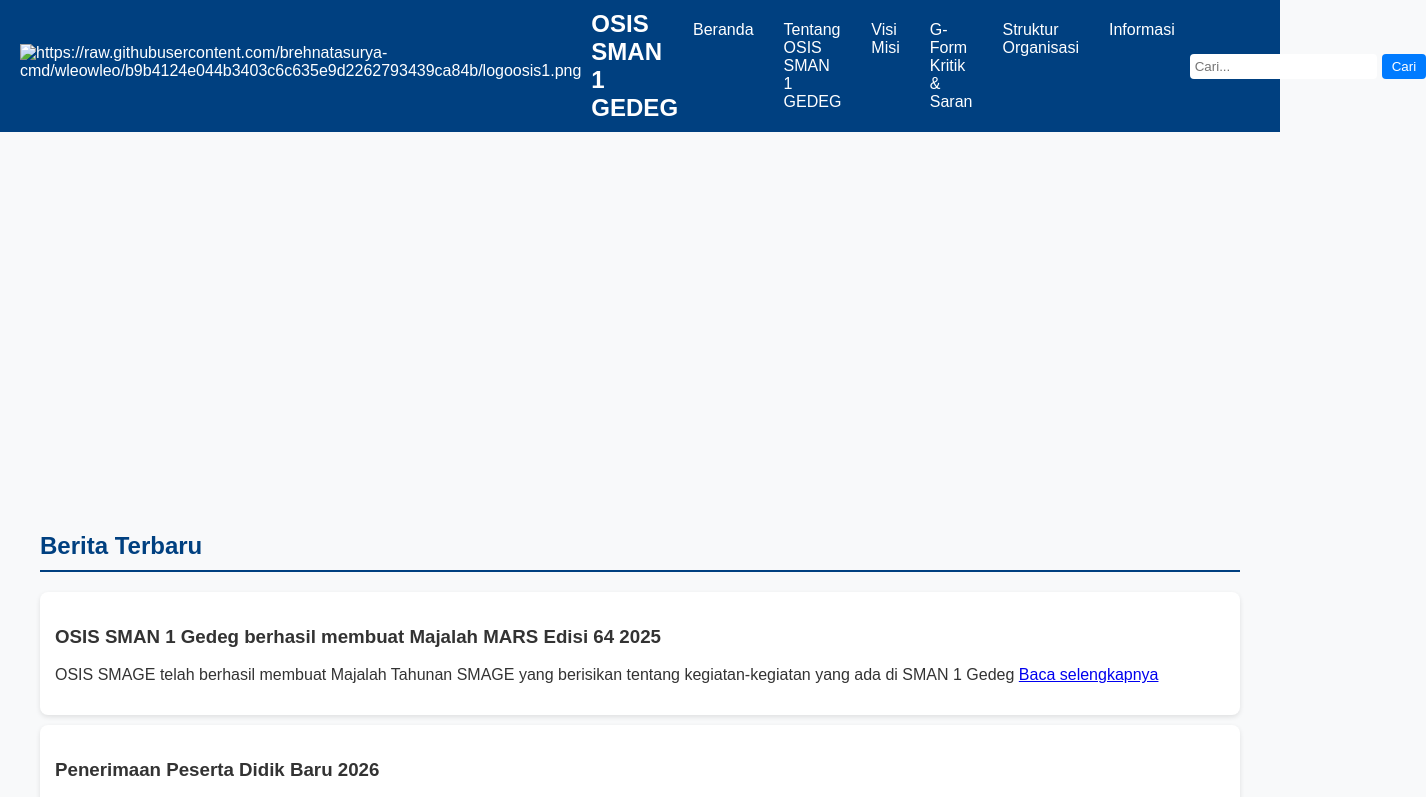
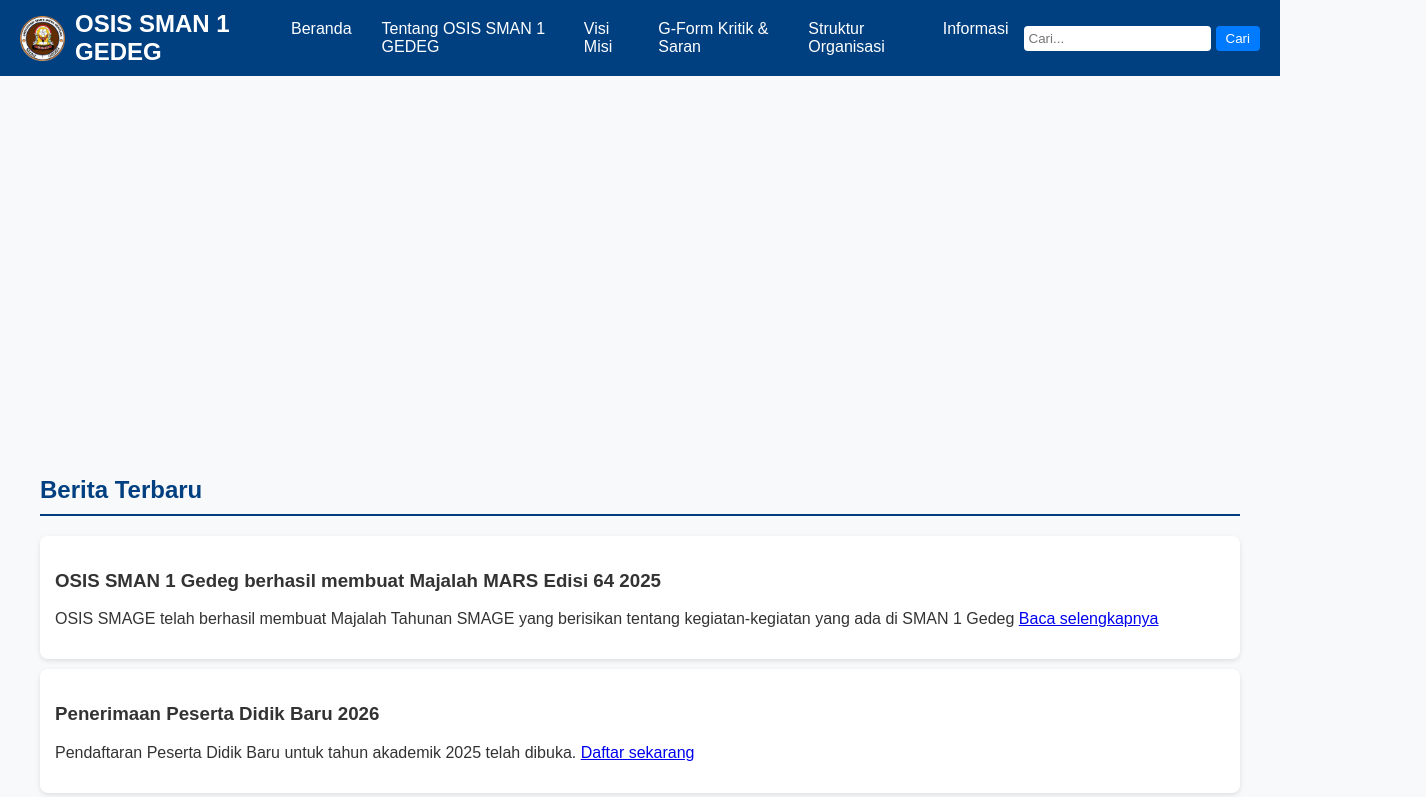
Before and after one commit to brehnatasurya-cmd/wleowleo, a plain HTML site: page index.html in a window 1280 px wide. Shown: the top 797 px of the page, 1426 px wide, since content can reach past the window. Drawn offline with Linux system fonts and the light colour scheme.

Commit message:
Fix HTML encoding issues in index.html

```diff
--- a/index.html
+++ b/index.html
@@ -166,7 +166,7 @@
     <!-- ------------ HEADER ------------ -->
     <header>
         <div class="logo">
-            <img src="osis.png" alt="https://raw.githubusercontent.com/brehnatasurya-cmd/wleowleo/b9b4124e044b3403c6c635e9d2262793439ca84b/logoosis1.png" class="logo-img">
+            <img src="https://raw.githubusercontent.com/brehnatasurya-cmd/wleowleo/b9b4124e044b3403c6c635e9d2262793439ca84b/logoosis1.png" alt="Logo Osis" class="logo-img">
             <span>OSIS SMAN 1 GEDEG</span>
         </div>
 
```
